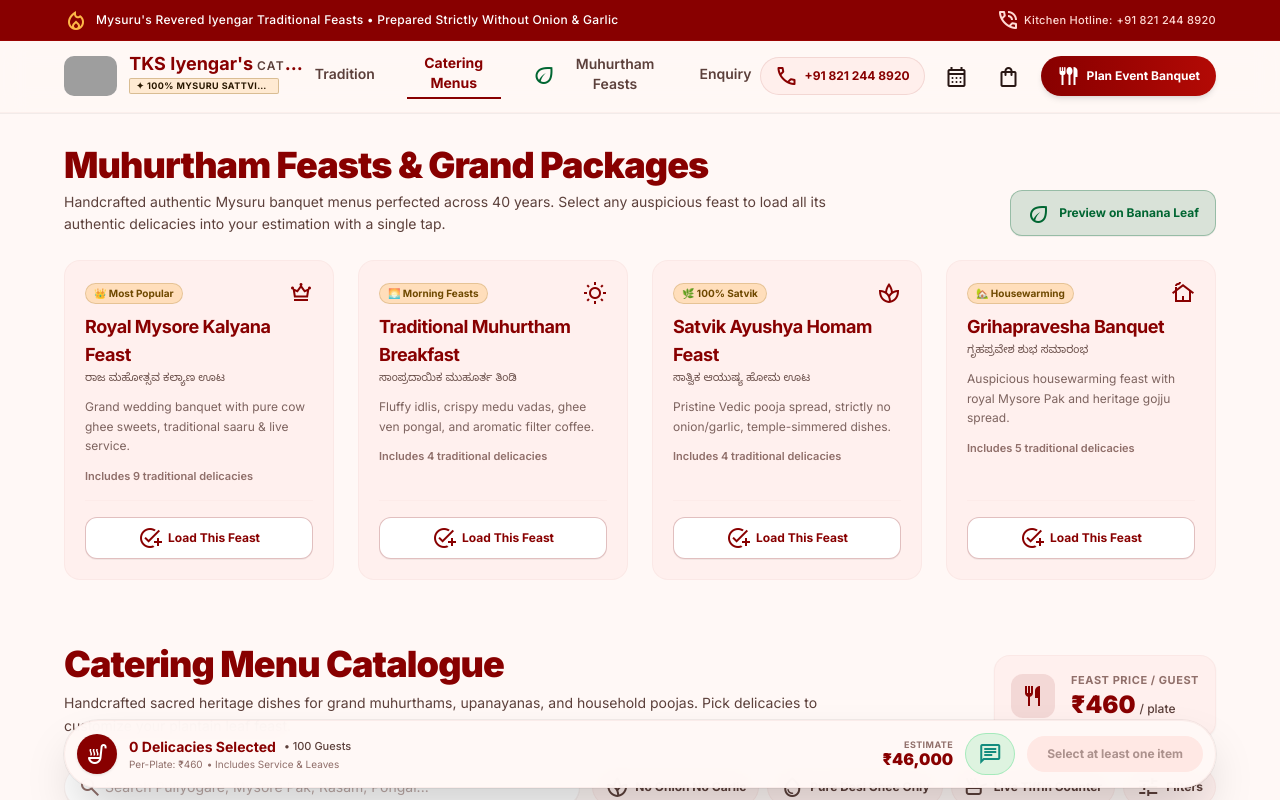
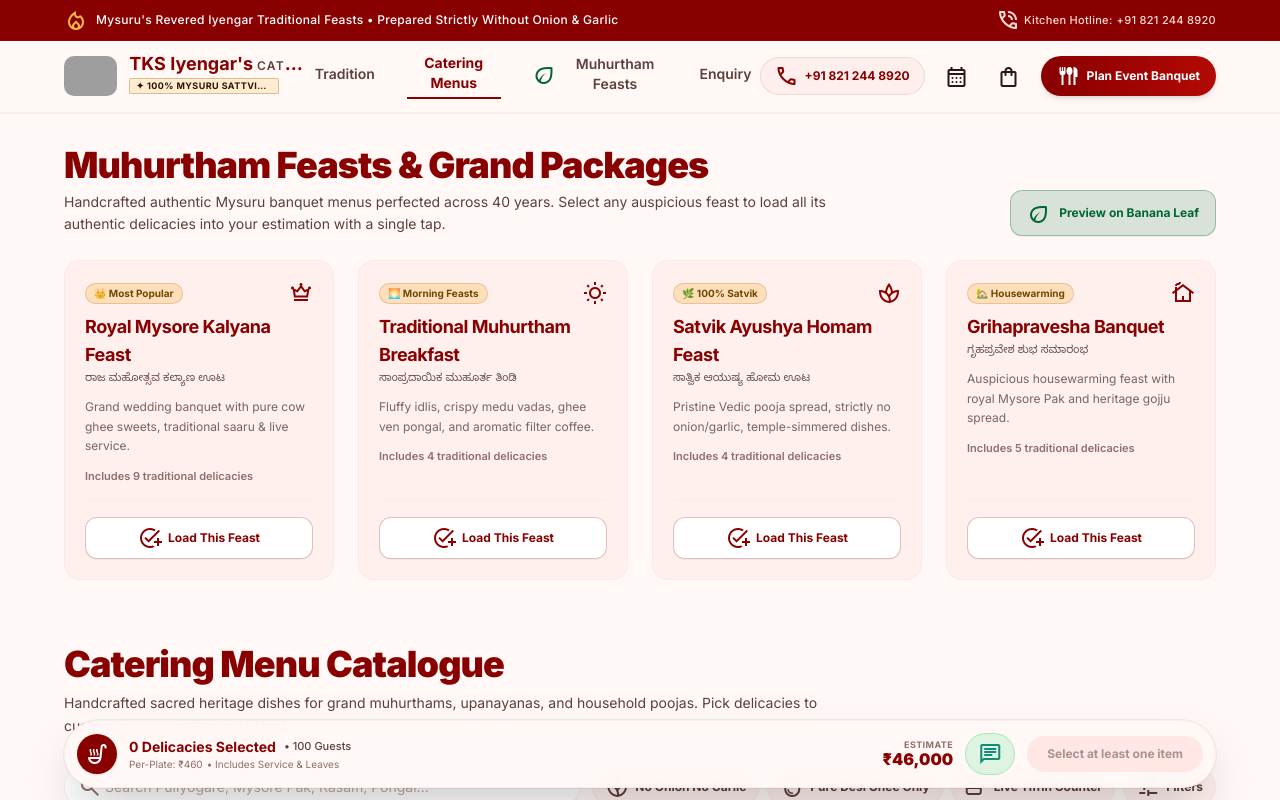
Before and after one commit to CMAtreya/catering, a React (Vite) app in the folder tks-catering/: page / in a window 1280 px wide. Shown: the top 800 px of the page. Built offline with nearby package versions, Linux system fonts and the light colour scheme; grey boxes are pictures that could not be loaded; a web font is replaced by a local one.

Commit message:
style: remove Feast Price / Guest rate card from catalogue header

```diff
--- a/tks-catering/src/pages/customer/CataloguePage.tsx
+++ b/tks-catering/src/pages/customer/CataloguePage.tsx
@@ -503,22 +503,6 @@ export const CataloguePage: React.FC = () => {
                 Handcrafted sacred heritage dishes for grand muhurthams, upanayanas, and household poojas. Pick delicacies to customize your plantain leaf feast.
               </p>
             </div>
-
-            {/* Feast Price Live Rate Card */}
-            <div className="bg-surface-container-low border border-outline-variant/15 rounded-2xl p-4 flex items-center gap-4 self-start md:self-auto shrink-0 shadow-xs">
-              <div className="p-2.5 bg-primary/10 rounded-xl text-primary flex items-center justify-center">
-                <span className="material-symbols-outlined text-2xl">restaurant</span>
-              </div>
-              <div>
-                <span className="text-[11px] font-bold text-outline block uppercase tracking-wider">Feast Price / Guest</span>
-                <div className="flex items-baseline gap-1">
-                  <span className="font-headline font-black text-2xl text-primary">
-                    ₹{displayPerPlate}
-                  </span>
-                  <span className="text-xs text-on-surface-variant font-medium">/ plate</span>
-                </div>
-              </div>
-            </div>
           </div>
         </section>
 
```
